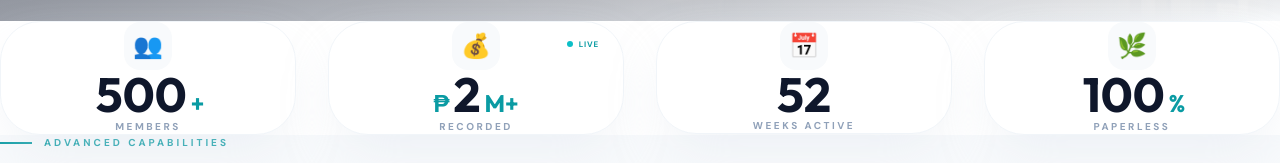
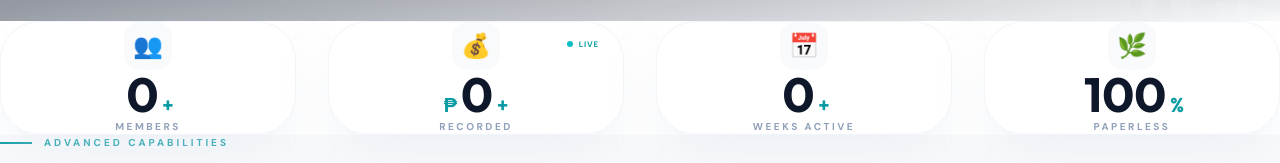
Before and after one commit to delarosavin721-spec/gracetrack-church-system, a React (Vite) app: page / in a window 1280 px wide. Shown: the part 771-934 px from the top of the page. Built offline with nearby package versions, Linux system fonts and the light colour scheme; no server answers; the database is empty; a web font is replaced by a local one.

Commit message:
Implement real-time database stats on Landing Page

```diff
--- a/src/components/landing/StatsSection.jsx
+++ b/src/components/landing/StatsSection.jsx
@@ -1,6 +1,7 @@
-import { useRef } from 'react'
+import { useRef, useState, useEffect } from 'react'
 import { motion, useInView } from 'framer-motion'
 import { useCountUp } from '../../hooks/useCountUp'
+import { getLandingStats } from '../../firebase/firestore'
 
 const StatItem = ({ end, suffix = "", label, prefix = "", icon, isLive }) => {
   const ref = useRef(null)
@@ -13,10 +14,10 @@ const StatItem = ({ end, suffix = "", label, prefix = "", icon, isLive }) => {
       initial={{ opacity: 0, y: 30 }}
       whileInView={{ opacity: 1, y: 0 }}
       viewport={{ once: true }}
-      className="relative group"
+      className="relative group w-full"
     >
       <div className="absolute inset-0 bg-teal-500/10 blur-2xl rounded-3xl opacity-0 group-hover:opacity-100 transition-opacity duration-500" />
-      <div className="relative bg-white rounded-[2.5rem] border border-slate-100 p-8 shadow-2xl shadow-slate-200/50 flex flex-col items-center text-center hover:-translate-y-2 transition-all duration-500">
+      <div className="relative bg-white rounded-[2.5rem] border border-slate-100 p-8 shadow-2xl shadow-slate-200/50 flex flex-col items-center text-center hover:-translate-y-2 transition-all duration-500 h-full">
         {isLive && (
           <div className="absolute top-4 right-6 flex items-center gap-1.5">
             <span className="relative flex h-1.5 w-1.5">
@@ -31,10 +32,10 @@ const StatItem = ({ end, suffix = "", label, prefix = "", icon, isLive }) => {
           {icon}
         </div>
 
-        <div className="font-outfit text-4xl md:text-5xl text-slate-900 font-black mb-1 flex items-baseline gap-1">
-          <span className="text-teal-600 text-2xl font-bold">{prefix}</span>
-          {count}
-          <span className="text-teal-600 text-2xl font-bold">{suffix}</span>
+        <div className="font-outfit text-3xl md:text-5xl text-slate-900 font-black mb-1 flex items-baseline gap-1">
+          <span className="text-teal-600 text-xl font-bold">{prefix}</span>
+          {count.toLocaleString()}
+          <span className="text-teal-600 text-xl font-bold">{suffix}</span>
         </div>
 
         <div className="font-dmsans text-[10px] text-slate-400 uppercase tracking-[0.25em] font-bold">
@@ -46,14 +47,35 @@ const StatItem = ({ end, suffix = "", label, prefix = "", icon, isLive }) => {
 }
 
 export default function StatsSection() {
+  const [stats, setStats] = useState({ members: 0, totalAmount: 0, weeksActive: 0, paperless: 100 })
+  const [loading, setLoading] = useState(true)
+
+  useEffect(() => {
+    const fetchStats = async () => {
+      const data = await getLandingStats()
+      setStats(data)
+      setLoading(false)
+    }
+    fetchStats()
+  }, [])
+
+  // Format total amount for display (e.g. 2.4M if > 1M, else direct)
+  const formatAmount = (amt) => {
+    if (amt >= 1000000) return { val: amt / 1000000, suffix: 'M+' }
+    if (amt >= 1000) return { val: amt / 1000, suffix: 'K+' }
+    return { val: amt, suffix: '+' }
+  }
+
+  const amtData = formatAmount(stats.totalAmount)
+
   return (
     <section className="relative z-20 -mt-20 px-6 flex justify-center w-full">
       <div className="w-full max-w-7xl">
         <div className="grid grid-cols-1 sm:grid-cols-2 lg:grid-cols-4 gap-6 md:gap-8">
-          <StatItem end={500} suffix="+" label="Members" icon="👥" />
-          <StatItem end={2} prefix="₱" suffix="M+" label="Recorded" icon="💰" isLive />
-          <StatItem end={52} label="Weeks Active" icon="📅" />
-          <StatItem end={100} suffix="%" label="Paperless" icon="🌿" />
+          <StatItem end={stats.members} suffix="+" label="Members" icon="👥" />
+          <StatItem end={amtData.val} prefix="₱" suffix={amtData.suffix} label="Recorded" icon="💰" isLive />
+          <StatItem end={stats.weeksActive} suffix="+" label="Weeks Active" icon="📅" />
+          <StatItem end={stats.paperless} suffix="%" label="Paperless" icon="🌿" />
         </div>
       </div>
     </section>
--- a/src/firebase/firestore.js
+++ b/src/firebase/firestore.js
@@ -165,3 +165,30 @@ export const logEmail = async (data) => {
     sentAt: serverTimestamp(),
   })
 }
+// ── LANDING PAGE STATS ──────────────────────────────────────
+export const getLandingStats = async () => {
+  try {
+    const memberSnap = await getDocs(collection(db, 'members'))
+    const transSnap = await getDocs(collection(db, 'transactions'))
+
+    const membersCount = memberSnap.size
+    let totalAmount = 0
+    const uniqueWeeks = new Set()
+
+    transSnap.docs.forEach(doc => {
+      const data = doc.data()
+      totalAmount += (data.amount || 0)
+      if (data.weekCode) uniqueWeeks.add(data.weekCode)
+    })
+
+    return {
+      members: membersCount,
+      totalAmount: totalAmount,
+      weeksActive: uniqueWeeks.size || 0,
+      paperless: 100 // Constant for digital system
+    }
+  } catch (err) {
+    console.error("Error fetching landing stats:", err)
+    return { members: 0, totalAmount: 0, weeksActive: 0, paperless: 100 }
+  }
+}
```
